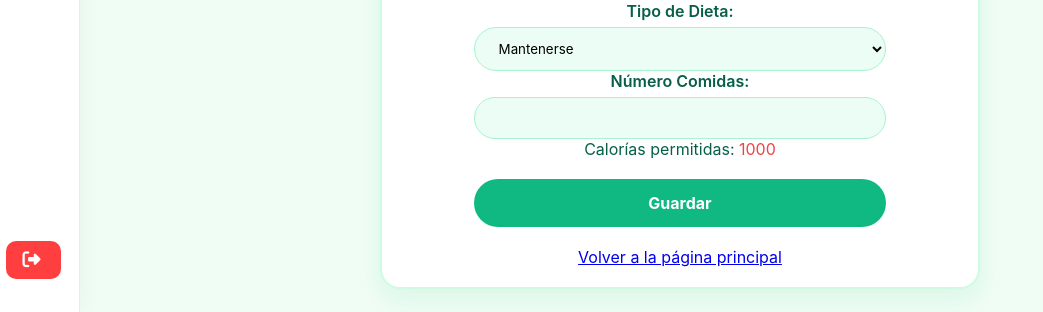
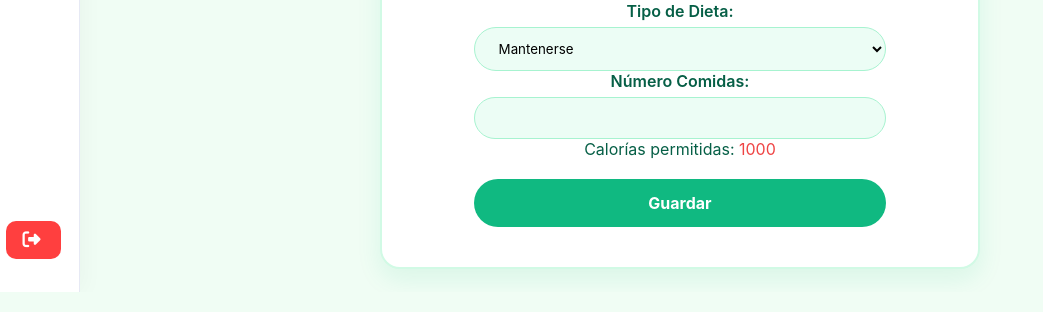
Before and after one commit to nataliagamezbarea/Nutriboom, a Flask app: page /datos_personales in a window 1280 px wide. Shown: the part 585-897 px from the top of the page, without its empty margins (0-1043 px from the left). Run offline with Flask 3, Linux system fonts and the light colour scheme; the visitor is signed in with stand-in values (Sample User, id 1); data that the repository does not hold is empty; some libraries are stand-ins or nearby versions.

Commit message:
Actualizar subproyecto y eliminar enlace a la página principal en datos personales

```diff
--- a/templates/datos_personales.html
+++ b/templates/datos_personales.html
@@ -90,6 +90,5 @@
       </div>
   </form>
 
-  <a href="{{ url_for('home') }}">Volver a la página principal</a>
 </div>
 {% endblock %}
```
